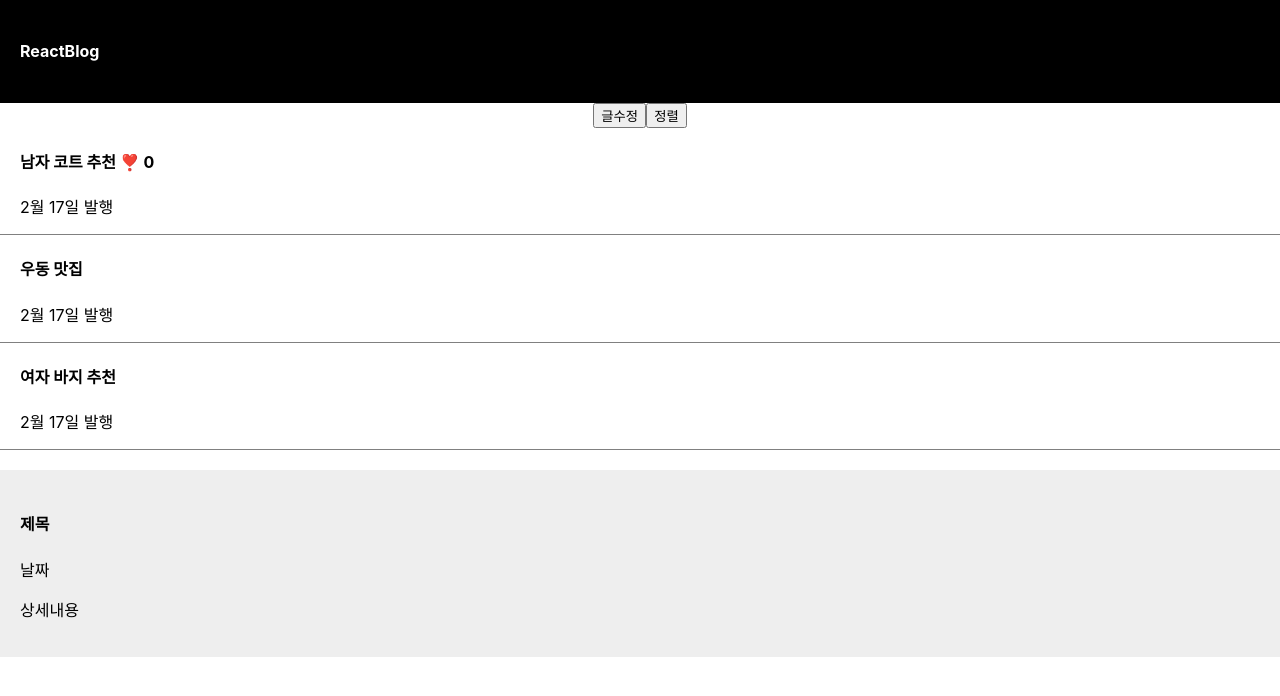
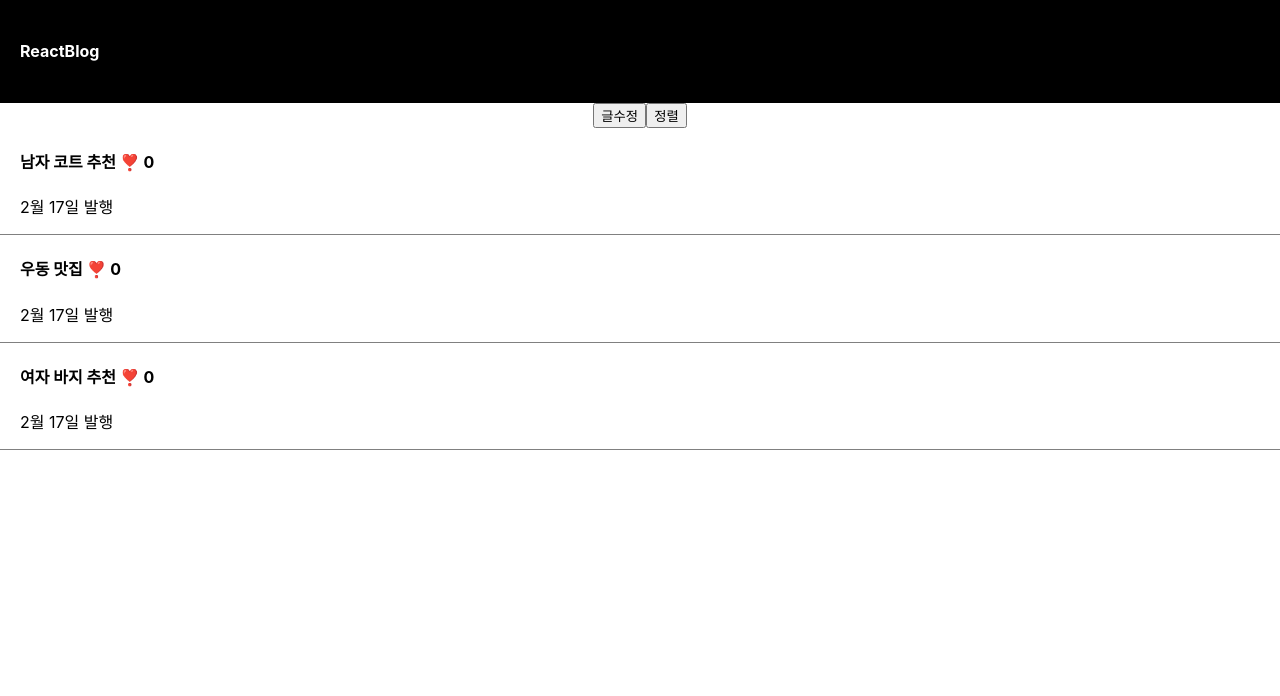
Before and after one commit to sh6137/reactStudyBlog, a React (Create React App) app: page / in a window 1280 px wide. Shown: the top 696 px of the page. Built offline with nearby package versions, Linux system fonts and the light colour scheme.

Commit message:
feat: map 사용

```diff
--- a/src/App.js
+++ b/src/App.js
@@ -7,8 +7,12 @@ function App() {
     let post = '우동맛집';
     let [글제목, 글제목변경] = useState(['남자 코트 추천', '우동 맛집', '여자 바지 추천']);
     let [logo, setLogo] = useState('ReactBlog');
-    let [따봉, 따봉변경] = useState(0);
-
+    let goodNumber = [];
+    for (let i = 0; i < 글제목.length; i++) {
+        goodNumber.push(0);
+    }
+    let [따봉, 따봉변경] = useState(goodNumber);
+    let [modal, setModal] = useState(false);
     return (
         <div className="App">
             <div className="black-nav">
@@ -19,41 +23,65 @@ function App() {
                 let copy = [...글제목];
                 copy[0] = '여자 코트 추천';
                 글제목변경(copy);
-            }}>글수정</button>
+            }}>글수정
+            </button>
 
-            <button onClick={()=>{
+            <button onClick={() => {
                 let newArray = [...글제목];
                 newArray = newArray.sort();
                 글제목변경(newArray);
-            }}>정렬</button>
+            }}>정렬
+            </button>
 
-            <div className='list'>
-                <h4>{글제목[0]}<span onClick={() => {
-                    따봉변경(따봉 + 1)
-                }}> ❣️</span> {따봉} </h4>
-                <p>2월 17일 발행</p>
-            </div>
-            <div className='list'>
-                <h4>{글제목[1]}</h4>
-                <p>2월 17일 발행</p>
-            </div>
-            <div className='list'>
-                <h4>{글제목[2]}</h4>
-                <p>2월 17일 발행</p>
-            </div>
+            {/*<div className='list'>*/}
+            {/*    <h4>{글제목[0]}<span onClick={() => {*/}
+            {/*        따봉변경(따봉 + 1)*/}
+            {/*    }}> ❣️</span> {따봉} </h4>*/}
+            {/*    <p>2월 17일 발행</p>*/}
+            {/*</div>*/}
+            {/*<div className='list'>*/}
+            {/*    <h4>{글제목[1]}</h4>*/}
+            {/*    <p>2월 17일 발행</p>*/}
+            {/*</div>*/}
+            {/*<div className='list'>*/}
+            {/*    <h4 onClick={() => {*/}
+            {/*        setModal(!modal)*/}
+            {/*    }}>{글제목[2]}</h4>*/}
+            {/*    <p>2월 17일 발행</p>*/}
+            {/*</div>*/}
 
-            <Modal></Modal>
+            {/*{*/}
+            {/*    modal == true ? <Modal/> : null*/}
+            {/*}*/}
+
+            {
+                글제목.map(function (a, i) {
+                    return (
+                        <div className='list' key={i}>
+                            <h4>{글제목[i]}
+                                <span onClick={() => {
+                                    let copy = [...따봉];
+                                    copy[i] = copy[i] + 1;
+                                    따봉변경(copy);
+                                }}> ❣️</span> {따봉[i]} </h4>
+                            <p>2월 17일 발행</p>
+                        </div>
+                    )
+                })
+            }
 
         </div>
     );
 }
-function Modal(){
-    return(
+
+function Modal() {
+    return (
         <div className="modal">
-            <h4>제목</h4>
+            <h4>제목</h4>용
             <p>날짜</p>
             <p>상세내용</p>
         </div>
     )
 }
+
 export default App;
```
